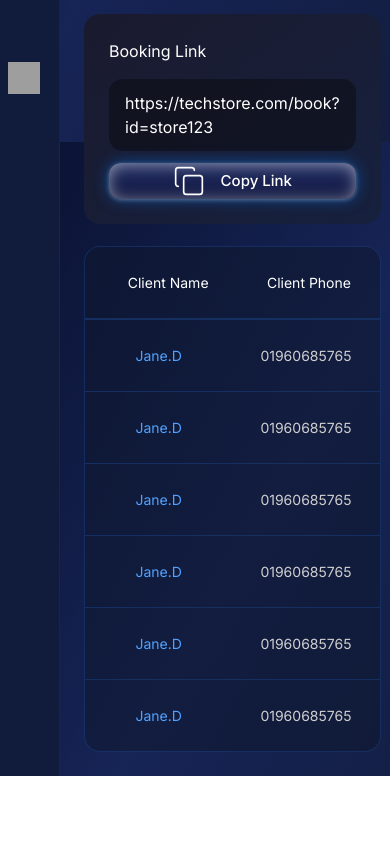
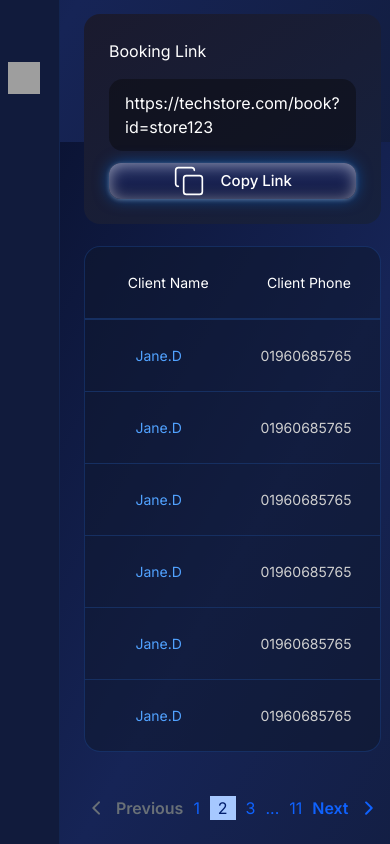
Before and after one commit to riponmondalbd/Task-dashboard, a React (Vite) app: page /appointments in a window 390 px wide. Shown: the part 702-1546 px from the top of the page. Before the commit the page ends 1478 px from the top, so only its background shows below. Built offline with nearby package versions, Linux system fonts and the light colour scheme; grey boxes are pictures that could not be loaded.

Commit message:
pagination done with responsive

```diff
--- a/src/components/NavContent/Appointments/Appointment.jsx
+++ b/src/components/NavContent/Appointments/Appointment.jsx
@@ -1,6 +1,7 @@
 import TopNavbar from "../../common/TopNavbar";
 import BookingLink from "./BookingLink";
 import Cards from "./Cards";
+import Pagination from "./Pagination";
 import TableData from "./TableData";
 
 const Appointment = () => {
@@ -11,6 +12,7 @@ const Appointment = () => {
         <Cards />
         <BookingLink />
         <TableData />
+        <Pagination />
       </div>
     </div>
   );
--- /dev/null
+++ b/src/components/NavContent/Appointments/Pagination.jsx
@@ -0,0 +1,27 @@
+import assets from "../../common/assets";
+
+const Pagination = () => {
+  return (
+    <div className="md:w-1/2 mx-auto mt-11">
+      <div className="flex justify-between ">
+        <div className="flex gap-2">
+          <img src={assets.pagiLeft} alt="left icon" />
+          <p className="text-[#697077] text-[16px] font-semibold">Previous</p>
+        </div>
+        <div className="text-[#0F62FE]">1</div>
+        <div className="text-[#001D6C] bg-[#A6C8FF] px-2">2</div>
+        <div className="text-[#0F62FE]">3</div>
+        <div className="text-[#0F62FE] hidden lg:block">4</div>
+        <div className="text-[#0F62FE] hidden lg:block">5</div>
+        <div className="text-[#0F62FE]">...</div>
+        <div className="text-[#0F62FE]">11 </div>
+        <div className="flex gap-2">
+          <p className="text-[#0F62FE] text-[16px] font-semibold">Next</p>
+          <img src={assets.pagiRight} alt="right icon" />
+        </div>
+      </div>
+    </div>
+  );
+};
+
+export default Pagination;
--- a/src/components/common/assets.js
+++ b/src/components/common/assets.js
@@ -13,6 +13,8 @@ import homeIcon from "../../assets/images/icons/homeIcon.svg";
 import logoIcon from "../../assets/images/icons/logoIcon.svg";
 import logoutIcon from "../../assets/images/icons/logoutIcon.svg";
 import notificationIcon from "../../assets/images/icons/notificationsIcon.svg";
+import pagiLeft from "../../assets/images/icons/pagiLeft.svg";
+import pagiRight from "../../assets/images/icons/pagiRight.svg";
 import payIcon from "../../assets/images/icons/payIcon.svg";
 import searchIcon from "../../assets/images/icons/searchIcon.svg";
 import settingsIcon from "../../assets/images/icons/settingsIcon.svg";
@@ -22,6 +24,8 @@ import transferIcon from "../../assets/images/icons/transferIcon.svg";
 import yellowIcon from "../../assets/images/icons/yellowIcon.svg";
 
 const assets = {
+  pagiLeft,
+  pagiRight,
   grennTikIcon,
   copyIcon,
   yellowIcon,
```
Also changed, not shown: src/assets/images/icons/pagiLeft.svg (added), src/assets/images/icons/pagiRight.svg (added).
